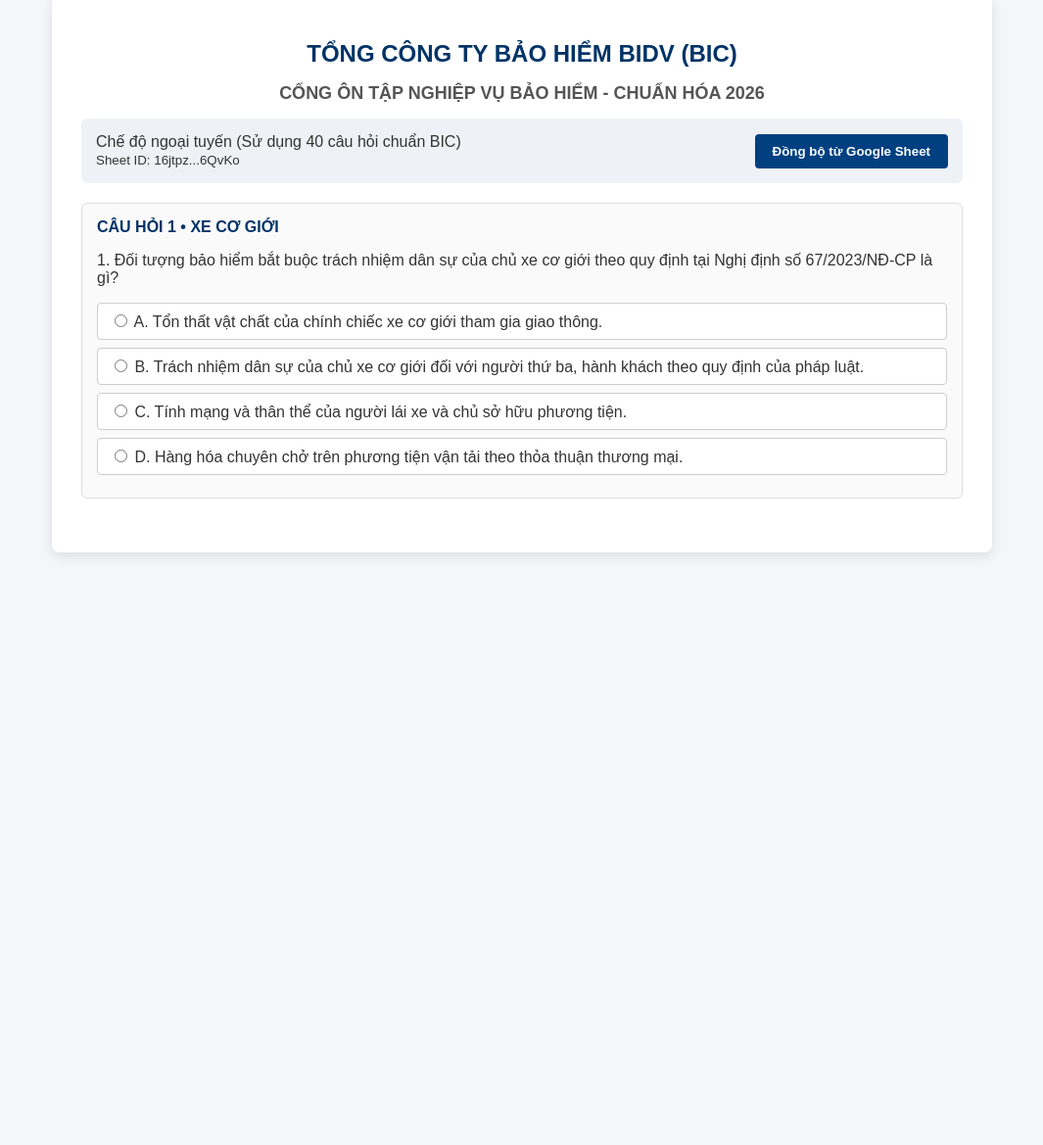
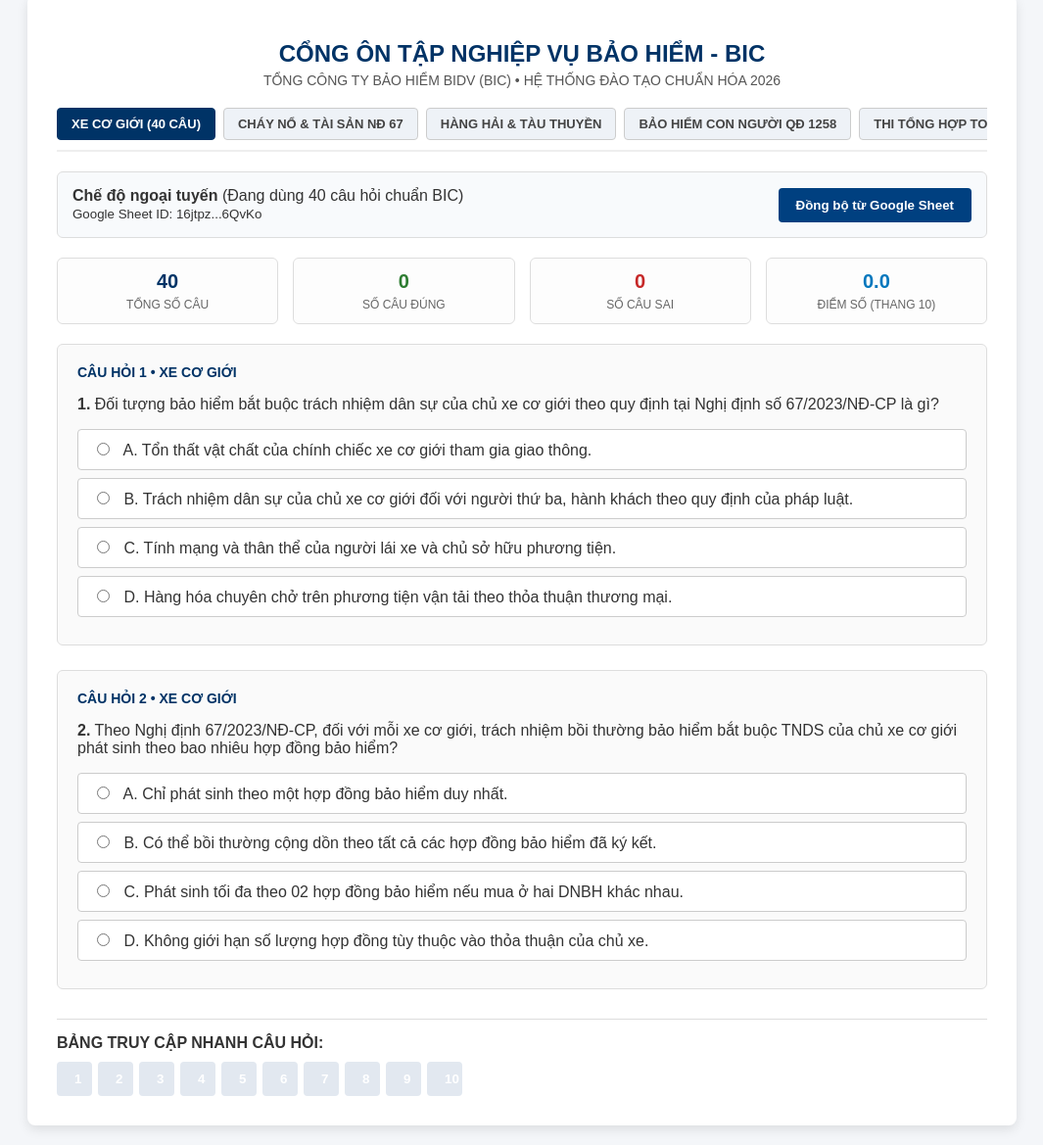
Before and after one commit to haidnins-bic/OnTapNghiepVu_BIC, a plain HTML site: page index.html in a window 1280 px wide. Shown: the part 25-1194 px from the top of the page at 98% size, without its empty margins (107-1172 px from the left). Before the commit the page ends 800 px from the top, so only its background shows below. Drawn offline with Linux system fonts and the light colour scheme.

Commit message:
Update index.html

```diff
--- a/index.html
+++ b/index.html
@@ -3,68 +3,152 @@
 <head>
     <meta charset="UTF-8">
     <meta name="viewport" content="width=device-width, initial-scale=1.0">
-    <title>Cổng Ôn Tập Nghiệp Vụ Bảo Hiểm - BIC</title>
+    <title>Cổng Ôn Tập Nghiệp Vụ Bảo Hiểm BIC - Multi-topic Hub</title>
     <style>
-        body { font-family: Arial, sans-serif; margin: 0; padding: 20px; background-color: #f4f6f9; color: #333; }
-        .container { max-width: 900px; margin: 0 auto; background: #fff; padding: 30px; border-radius: 8px; box-shadow: 0 4px 12px rgba(0,0,0,0.1); }
-        h1 { color: #003366; text-align: center; font-size: 24px; }
-        .header-info { background: #eef2f7; padding: 15px; border-radius: 6px; margin-bottom: 20px; display: flex; justify-content: space-between; align-items: center; }
-        button { background-color: #004080; color: white; border: none; padding: 10px 18px; border-radius: 4px; cursor: pointer; font-weight: bold; }
+        :root {
+            --primary: #003366;
+            --secondary: #004080;
+            --bg-color: #f4f6f9;
+            --card-bg: #fff;
+            --text-color: #333;
+            --border-color: #ddd;
+        }
+        body { font-family: Arial, sans-serif; margin: 0; padding: 20px; background-color: var(--bg-color); color: var(--text-color); }
+        .container { max-width: 950px; margin: 0 auto; background: var(--card-bg); padding: 30px; border-radius: 8px; box-shadow: 0 4px 12px rgba(0,0,0,0.1); }
+        h1 { color: var(--primary); text-align: center; font-size: 24px; margin-bottom: 5px; }
+        .sub-header { text-align: center; font-size: 14px; color: #555; margin-bottom: 20px; }
+
+        /* Tabs chuyên đề */
+        .tabs-container { display: flex; gap: 8px; overflow-x: auto; padding-bottom: 10px; margin-bottom: 20px; border-bottom: 2px solid #eee; }
+        .tab-btn { background: #eef2f7; border: 1px solid #ccc; padding: 8px 14px; border-radius: 4px; cursor: pointer; white-space: nowrap; font-size: 13px; font-weight: bold; color: #444; }
+        .tab-btn.active { background: var(--primary); color: white; border-color: var(--primary); }
+
+        /* Header info & sync */
+        .header-info { background: #f8fafc; padding: 15px; border-radius: 6px; margin-bottom: 20px; display: flex; justify-content: space-between; align-items: center; border: 1px solid var(--border-color); }
+        button { background-color: var(--secondary); color: white; border: none; padding: 10px 18px; border-radius: 4px; cursor: pointer; font-weight: bold; }
         button:hover { background-color: #00264d; }
-        .question-box { margin-bottom: 25px; padding: 15px; border: 1px solid #ddd; border-radius: 6px; background: #fafafa; }
-        .question-title { font-weight: bold; color: #003366; margin-bottom: 10px; }
-        .option { display: block; margin: 8px 0; padding: 8px 12px; background: #fff; border: 1px solid #ccc; border-radius: 4px; cursor: pointer; }
+
+        /* Thống kê */
+        .stats-grid { display: grid; grid-template-columns: repeat(4, 1fr); gap: 15px; margin-bottom: 20px; }
+        .stat-card { background: #fdfdfd; border: 1px solid var(--border-color); padding: 12px; border-radius: 6px; text-align: center; }
+        .stat-card h3 { margin: 0; font-size: 20px; color: var(--primary); }
+        .stat-card p { margin: 5px 0 0 0; font-size: 12px; color: #666; }
+
+        /* Câu hỏi */
+        .question-box { margin-bottom: 25px; padding: 20px; border: 1px solid var(--border-color); border-radius: 6px; background: #fafafa; }
+        .question-title { font-weight: bold; color: var(--primary); margin-bottom: 10px; font-size: 14px; }
+        .option { display: block; margin: 8px 0; padding: 10px 14px; background: #fff; border: 1px solid #ccc; border-radius: 4px; cursor: pointer; transition: background 0.2s; }
         .option:hover { background: #f0f4f8; }
+        .option input { margin-right: 10px; }
+
+        /* Bảng truy cập nhanh */
+        .quick-access { margin-top: 30px; padding-top: 15px; border-top: 1px solid var(--border-color); }
+        .quick-grid { display: flex; flex-wrap: wrap; gap: 6px; margin-top: 10px; }
+        .qa-btn { width: 35px; height: 35px; background: #e2e8f0; border: none; border-radius: 4px; font-weight: bold; cursor: pointer; }
+        .qa-btn.answered { background: #cbd5e1; }
     </style>
 </head>
 <body>
 
 <div class="container">
-    <h1>TỔNG CÔNG TY BẢO HIỂM BIDV (BIC)</h1>
-    <h2 style="text-align: center; font-size: 18px; color: #555;">CỔNG ÔN TẬP NGHIỆP VỤ BẢO HIỂM - CHUẨN HÓA 2026</h2>
+    <h1>CỔNG ÔN TẬP NGHIỆP VỤ BẢO HIỂM - BIC</h1>
+    <div class="sub-header">TỔNG CÔNG TY BẢO HIỂM BIDV (BIC) • HỆ THỐNG ĐÀO TẠO CHUẨN HÓA 2026</div>
+
+    <!-- Các tab chuyên đề -->
+    <div class="tabs-container">
+        <button class="tab-btn active">XE CƠ GIỚI (40 CÂU)</button>
+        <button class="tab-btn">CHÁY NỔ & TÀI SẢN NĐ 67</button>
+        <button class="tab-btn">HÀNG HẢI & TÀU THUYỀN</button>
+        <button class="tab-btn">BẢO HIỂM CON NGƯỜI QĐ 1258</button>
+        <button class="tab-btn">THI TỔNG HỢP TOÀN DIỆN</button>
+    </div>
 
     <div class="header-info">
         <div>
-            <span id="sync-status">Chế độ ngoại tuyến (Sử dụng 40 câu hỏi chuẩn BIC)</span><br>
-            <small>Sheet ID: 16jtpz...6QvKo</small>
+            <span id="sync-status"><b>Chế độ ngoại tuyến</b> (Đang dùng 40 câu hỏi chuẩn BIC)</span><br>
+            <small>Google Sheet ID: 16jtpz...6QvKo</small>
         </div>
         <button onclick="syncFromGoogleSheet()">Đồng bộ từ Google Sheet</button>
     </div>
 
+    <!-- Thống kê nhanh -->
+    <div class="stats-grid">
+        <div class="stat-card">
+            <h3>40</h3>
+            <p>TỔNG SỐ CÂU</p>
+        </div>
+        <div class="stat-card">
+            <h3 style="color: #2e7d32;">0</h3>
+            <p>SỐ CÂU ĐÚNG</p>
+        </div>
+        <div class="stat-card">
+            <h3 style="color: #c62828;">0</h3>
+            <p>SỐ CÂU SAI</p>
+        </div>
+        <div class="stat-card">
+            <h3 style="color: #0277bd;">0.0</h3>
+            <p>ĐIỂM SỐ (THANG 10)</p>
+        </div>
+    </div>
+
     <div id="quiz-container">
-        <!-- Khu vực hiển thị câu hỏi -->
+        <!-- Câu hỏi mẫu số 1 -->
         <div class="question-box">
             <div class="question-title">CÂU HỎI 1 • XE CƠ GIỚI</div>
-            <p>1. Đối tượng bảo hiểm bắt buộc trách nhiệm dân sự của chủ xe cơ giới theo quy định tại Nghị định số 67/2023/NĐ-CP là gì?</p>
+            <p><b>1.</b> Đối tượng bảo hiểm bắt buộc trách nhiệm dân sự của chủ xe cơ giới theo quy định tại Nghị định số 67/2023/NĐ-CP là gì?</p>
             <label class="option"><input type="radio" name="q1"> A. Tổn thất vật chất của chính chiếc xe cơ giới tham gia giao thông.</label>
             <label class="option"><input type="radio" name="q1"> B. Trách nhiệm dân sự của chủ xe cơ giới đối với người thứ ba, hành khách theo quy định của pháp luật.</label>
             <label class="option"><input type="radio" name="q1"> C. Tính mạng và thân thể của người lái xe và chủ sở hữu phương tiện.</label>
             <label class="option"><input type="radio" name="q1"> D. Hàng hóa chuyên chở trên phương tiện vận tải theo thỏa thuận thương mại.</label>
+        </div>
+
+        <!-- Câu hỏi mẫu số 2 -->
+        <div class="question-box">
+            <div class="question-title">CÂU HỎI 2 • XE CƠ GIỚI</div>
+            <p><b>2.</b> Theo Nghị định 67/2023/NĐ-CP, đối với mỗi xe cơ giới, trách nhiệm bồi thường bảo hiểm bắt buộc TNDS của chủ xe cơ giới phát sinh theo bao nhiêu hợp đồng bảo hiểm?</p>
+            <label class="option"><input type="radio" name="q2"> A. Chỉ phát sinh theo một hợp đồng bảo hiểm duy nhất.</label>
+            <label class="option"><input type="radio" name="q2"> B. Có thể bồi thường cộng dồn theo tất cả các hợp đồng bảo hiểm đã ký kết.</label>
+            <label class="option"><input type="radio" name="q2"> C. Phát sinh tối đa theo 02 hợp đồng bảo hiểm nếu mua ở hai DNBH khác nhau.</label>
+            <label class="option"><input type="radio" name="q2"> D. Không giới hạn số lượng hợp đồng tùy thuộc vào thỏa thuận của chủ xe.</label>
+        </div>
+    </div>
+
+    <!-- Bảng truy cập nhanh -->
+    <div class="quick-access">
+        <b>BẢNG TRUY CẬP NHANH CÂU HỎI:</b>
+        <div class="quick-grid">
+            <button class="qa-btn">1</button>
+            <button class="qa-btn">2</button>
+            <button class="qa-btn">3</button>
+            <button class="qa-btn">4</button>
+            <button class="qa-btn">5</button>
+            <button class="qa-btn">6</button>
+            <button class="qa-btn">7</button>
+            <button class="qa-btn">8</button>
+            <button class="qa-btn">9</button>
+            <button class="qa-btn">10</button>
         </div>
     </div>
 </div>
 
 <script>
     async function syncFromGoogleSheet() {
-        // Link CSV xuất bản công khai từ Google Sheet của bạn
         const sheetCsvUrl = 'https://docs.google.com/spreadsheets/d/16jtpz...6QvKo/export?format=csv';
+        const statusElement = document.getElementById('sync-status');
 
-        const statusElement = document.getElementById('sync-status');
-        statusElement.innerText = "Đang kết nối lấy dữ liệu từ Google Sheet...";
+        statusElement.innerHTML = "<b>Đang kết nối lấy dữ liệu từ Google Sheet...</b>";
 
         try {
             const response = await fetch(sheetCsvUrl);
-            if (!response.ok) throw new Error("Không thể kết nối mạng tới Google Sheet");
+            if (!response.ok) throw new Error("Lỗi mạng");
 
             const csvText = await response.text();
-
-            // Xử lý dữ liệu CSV ở đây (bạn có thể phát triển thêm hàm cắt chuỗi parse CSV)
-            statusElement.innerText = "Đồng bộ dữ liệu thành công từ Google Sheet!";
-            alert("Đã cập nhật dữ liệu mới nhất từ Google Sheet thành công!");
+            statusElement.innerHTML = "<b>Đồng bộ thành công!</b> Dữ liệu đã được cập nhật mới nhất từ Google Sheet.";
+            alert("Đã cập nhật câu hỏi mới từ Google Sheet thành công!");
         } catch (error) {
-            console.error("Lỗi đồng bộ:", error);
-            statusElement.innerText = "Chế độ ngoại tuyến (Không thể kết nối trực tiếp Google Sheet)";
-            alert("Không thể kết nối trực tiếp đến Google Sheet do chính sách bảo mật trình duyệt hoặc quyền chia sẻ. Vui lòng kiểm tra lại quyền công bố lên web của Sheet.");
+            console.error("Lỗi:", error);
+            statusElement.innerHTML = "<b>Chế độ ngoại tuyến</b> (Không thể kết nối trực tiếp do CORS/bảo mật trình duyệt)";
+            alert("Không thể kết nối trực tiếp đến Google Sheet. Vui lòng đảm bảo Sheet đã được 'Công bố lên web' dưới định dạng CSV hoặc liên kết công khai.");
         }
     }
 </script>
```
